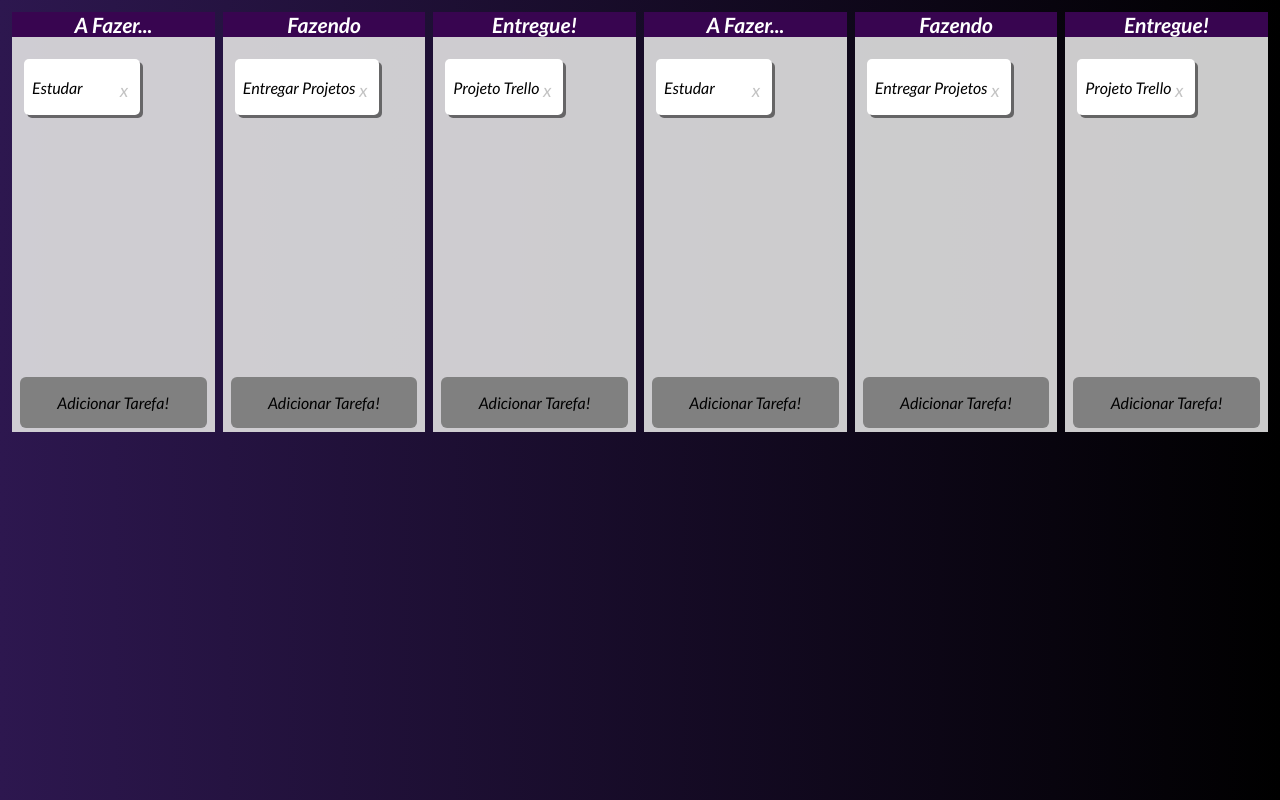
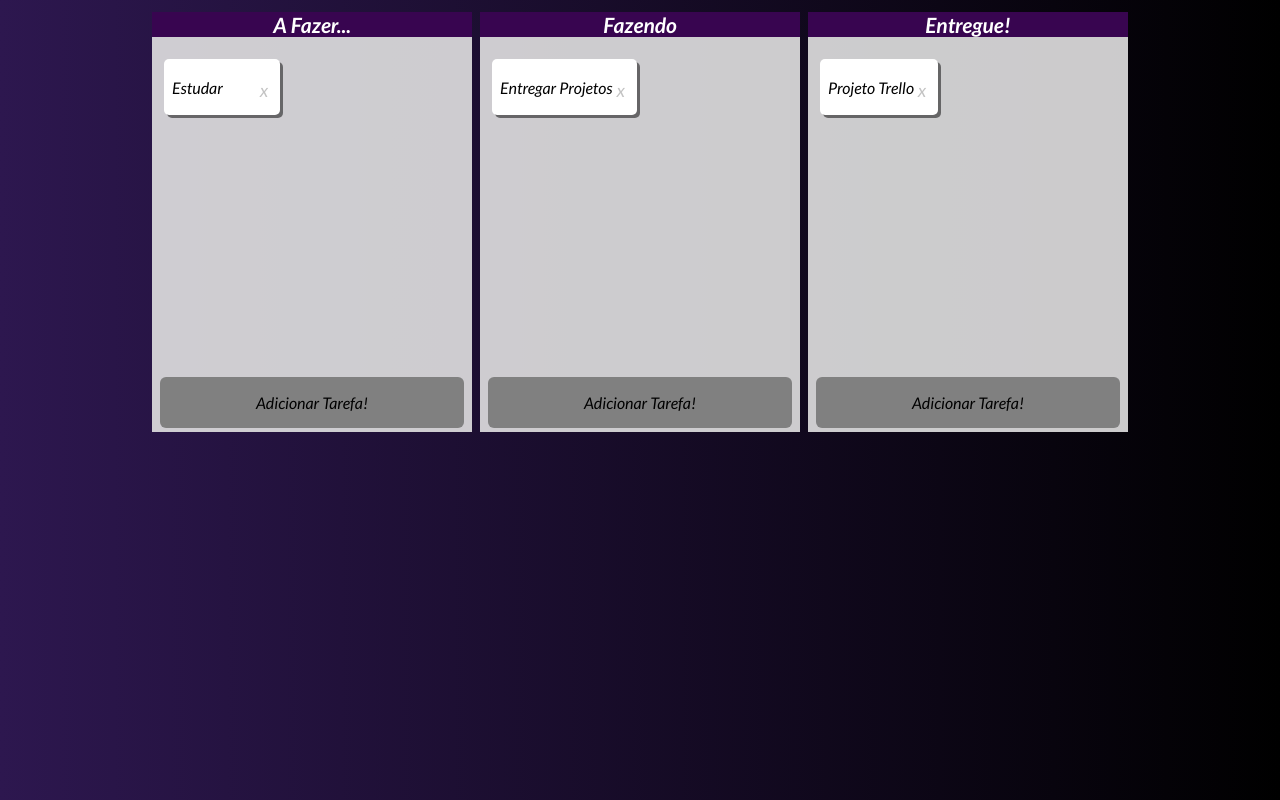
Before and after one commit to LucasCalabria7/project-myTrello, a plain HTML site: page index.html in a window 1280 px wide. Drawn offline with Linux system fonts and the light colour scheme; a web font is replaced by a local one.

Commit message:
JS finalizado, sistema funcionando

```diff
--- a/index.html
+++ b/index.html
@@ -12,7 +12,7 @@
     <div class="board">
         <h3>A Fazer...</h3>
         <ul id="todo" ondrop="drop(event, this.id)" ondragover="over(event)">
-            <li id="1" draggable="true" ondragstart="drag(event)">
+            <li id="studyId" draggable="true" ondragstart="drag(event)">
                 <p>Estudar</p>
                 <p class="remove" onclick="removeCard(this)">x</p>
             </li>
@@ -25,7 +25,7 @@
     <div class="board">
         <h3>Fazendo</h3>
         <ul id="doing" ondrop="drop(event, this.id)" ondragover="over(event)">
-            <li id="2" draggable="true" ondragstart="drag(event)">
+            <li id="makingId" draggable="true" ondragstart="drag(event)">
                 <p>Entregar Projetos</p>
                 <p class="remove" onclick="removeCard(this)">x</p>
             </li>
@@ -38,7 +38,7 @@
     <div class="board">
         <h3>Entregue!</h3>
         <ul id="done" ondrop="drop(event, this.id)" ondragover="over(event)">
-            <li id="3" draggable="true" ondragstart="drag(event)">
+            <li id="doneId" draggable="true" ondragstart="drag(event)">
                 <p>Projeto Trello</p>
                 <p class="remove" onclick="removeCard(this)">x</p>
             </li>
@@ -47,47 +47,5 @@
         <p>Adicionar Tarefa!</p>
     </div>
     </div>
-    </style>
-</head>
-<body>
-    <div class="board">
-        <h3>A Fazer...</h3>
-        <ul id="todo" ondrop="drop(event, this.id)" ondragover="over(event)">
-            <li id="1" draggable="true" ondragstart="drag(event)">
-                <p>Estudar</p>
-                <p class="remove" onclick="removeCard(this)">x</p>
-            </li>
-        </ul>
-        <div class="add-card" onclick="addCard(this)">
-            <p>Adicionar Tarefa!</p>
-        </div>
-    </div>
-
-    <div class="board">
-        <h3>Fazendo</h3>
-        <ul id="doing" ondrop="drop(event, this.id)" ondragover="over(event)">
-            <li id="2" draggable="true" ondragstart="drag(event)">
-                <p>Entregar Projetos</p>
-                <p class="remove" onclick="removeCard(this)">x</p>
-            </li>
-        </ul>
-        <div class="add-card" onclick="addCard(this)">
-            <p>Adicionar Tarefa!</p>
-        </div>
-    </div>
-
-    <div class="board">
-        <h3>Entregue!</h3>
-        <ul id="done" ondrop="drop(event, this.id)" ondragover="over(event)">
-            <li id="3" draggable="true" ondragstart="drag(event)">
-                <p>Projeto Trello</p>
-                <p class="remove" onclick="removeCard(this)">x</p>
-            </li>
-        </ul>
-        <div class="add-card" onclick="addCard(this)">
-            <p>Adicionar Tarefa!</p>
-        </div>
-    </div>
-
-</body>
+    </body>
 </html>
--- a/script.js
+++ b/script.js
@@ -1,25 +1,9 @@
-function addCard(elemento) {
-    const UlId = elemento.previousElementSibling.id;
-    const texto = prompt("Qual é a tarefa?");
-    const board = document.getElementById(UlId);
-    const template =`
-<li id="${new Date().getTime()}" draggable="true" ondragstart="drag(event)">
-  <p>${texto}</p>
-  <p class="remove" onclick="removeCard(this)">x</p>
-</li>
-`
-}
-
-function removeCard(elemento) {
-    document.getElementById(elemento.parentElement.id).remove();
-  }
-
 function drag(event) {
   event.dataTransfer.setData("card", event.target.id);
 }
 
 function over(event) {
-    prevent.default();
+  event.preventDefault();
 }
 
 function drop(event, id) {
@@ -31,10 +15,20 @@ function removeCard(elemento) {
   event.dataTransfer.clearData();
 }
 
-  function isEmptyOrSpaces(str) {
-    return str === null || str.match(/^ *$/) !== null;
+
+function addCard(elemento) {
+  const UlId = elemento.previousElementSibling.id;
+  const texto = prompt("Qual é a tarefa?");
+  const board = document.getElementById(UlId);
+  const template = `
+  <li id="${new Date().getTime()}" draggable="true" ondragstart="drag(event)">
+    <p>${texto}</p>
+    <p class="remove" onclick="removeCard(this)">x</p>
+  </li>
+  `;
+  board.innerHTML = board.innerHTML + template
 }
 
-  if (!isEmptyOrSpaces(elemento)) {
-    board.innerHTML = board.innerHTML + template;
+function removeCard(elemento) {
+  document.getElementById(elemento.parentElement.id).remove();
 }
```
Also changed, not shown: stylesheet.css (+4 -4 lines). Lines whose indentation alone changed are shown as unchanged.
